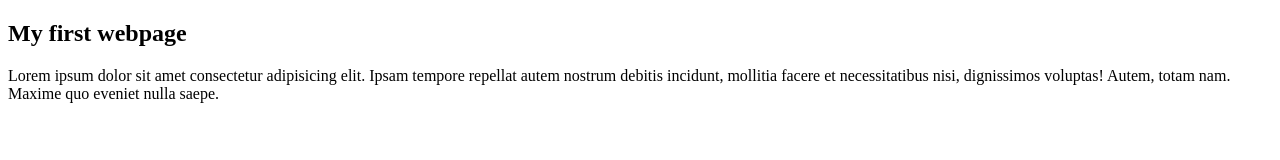
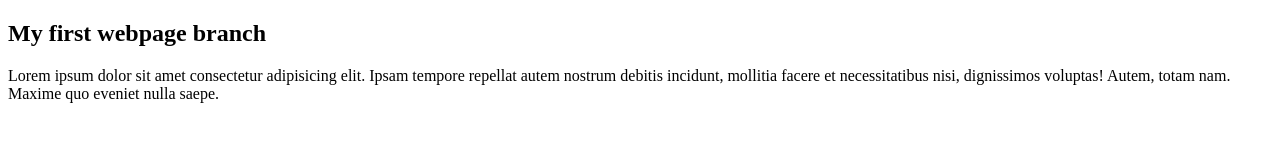
Before and after one commit to ZachLoughery/test-git, a plain HTML site: page index.html in a window 1280 px wide. Drawn offline with Linux system fonts and the light colour scheme.

Commit message:
Update index.html

```diff
--- a/index.html
+++ b/index.html
@@ -7,7 +7,7 @@
     <title>My first webpage</title>
 </head>
 <body>
-    <h2>My first webpage</h2>
+    <h2>My first webpage branch</h2>
     <p>Lorem ipsum dolor sit amet consectetur adipisicing elit. Ipsam tempore repellat autem nostrum debitis incidunt, mollitia facere et necessitatibus nisi, dignissimos voluptas! Autem, totam nam. Maxime quo eveniet nulla saepe.</p>
 
     <!--Comment-->
```
